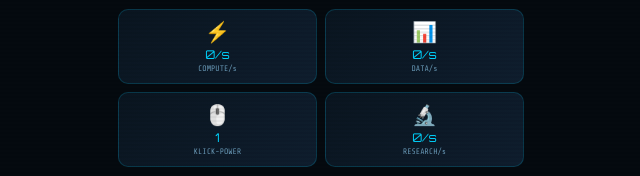
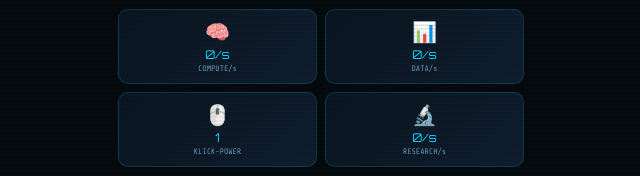
Before and after one commit to olfbert/ga, a plain HTML site: page index.html in a window 1280 px wide. Shown: the part 464-640 px from the top of the page, 319-959 px from the left. Drawn offline with nearby package versions, Linux system fonts and the light colour scheme.

Commit message:
index.html aktualisieren

```diff
--- a/index.html
+++ b/index.html
@@ -234,7 +234,7 @@ main::-webkit-scrollbar{display:none;}
         <div class="lvl-desc" id="uLvlDesc"></div>
       </div>
       <div class="two-col">
-        <div class="stat-card"><div class="stat-icon">⚡</div><div class="stat-val" id="uCPS">0/s</div><div class="stat-lbl">COMPUTE/s</div></div>
+        <div class="stat-card"><div class="stat-icon">🧠</div><div class="stat-val" id="uCPS">0/s</div><div class="stat-lbl">COMPUTE/s</div></div>
         <div class="stat-card"><div class="stat-icon">📊</div><div class="stat-val" id="uDPS">0/s</div><div class="stat-lbl">DATA/s</div></div>
         <div class="stat-card"><div class="stat-icon">🖱️</div><div class="stat-val" id="uClickStat">1</div><div class="stat-lbl">KLICK-POWER</div></div>
         <div class="stat-card"><div class="stat-icon">🔬</div><div class="stat-val" id="uRPS">0/s</div><div class="stat-lbl">RESEARCH/s</div></div>
```
